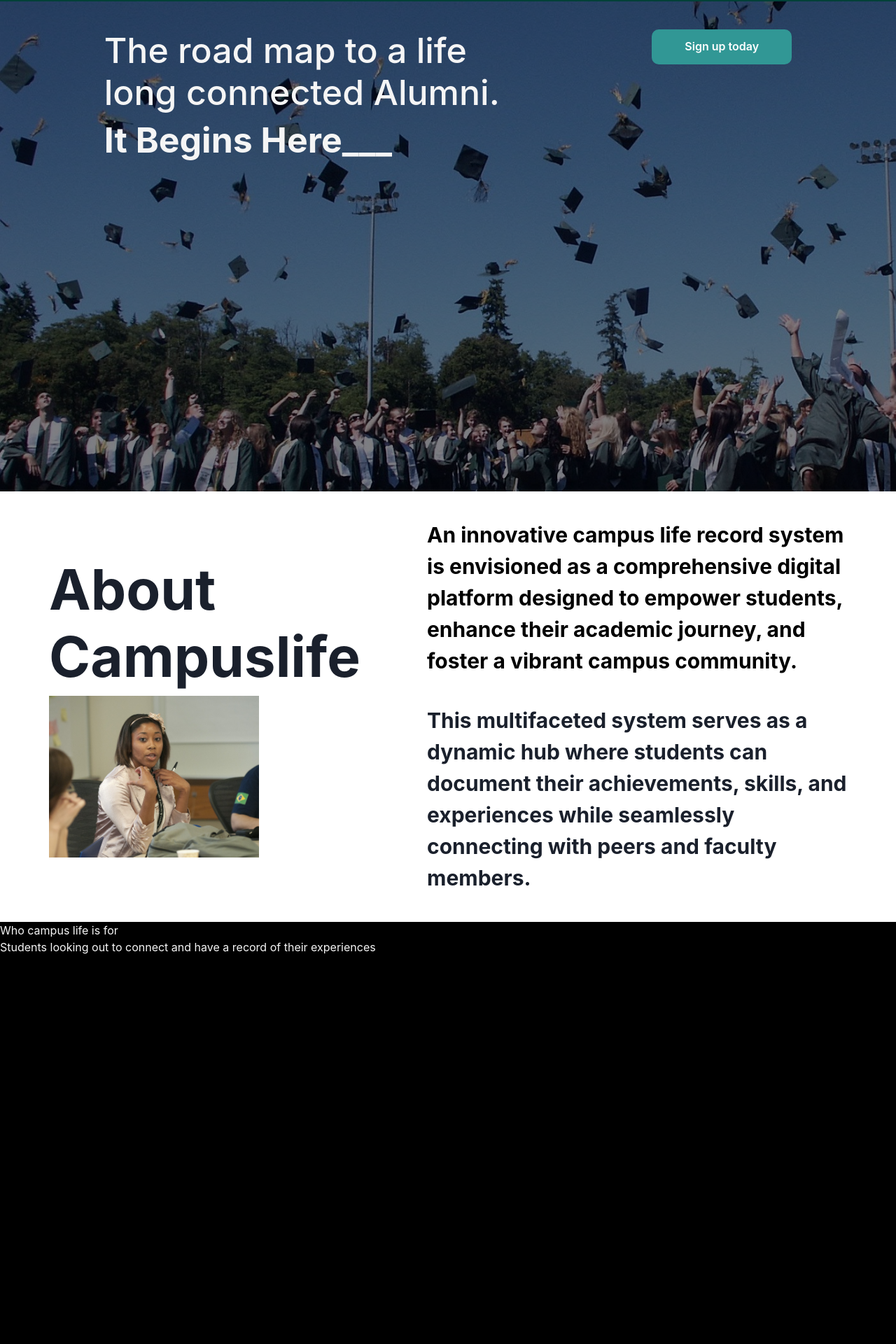
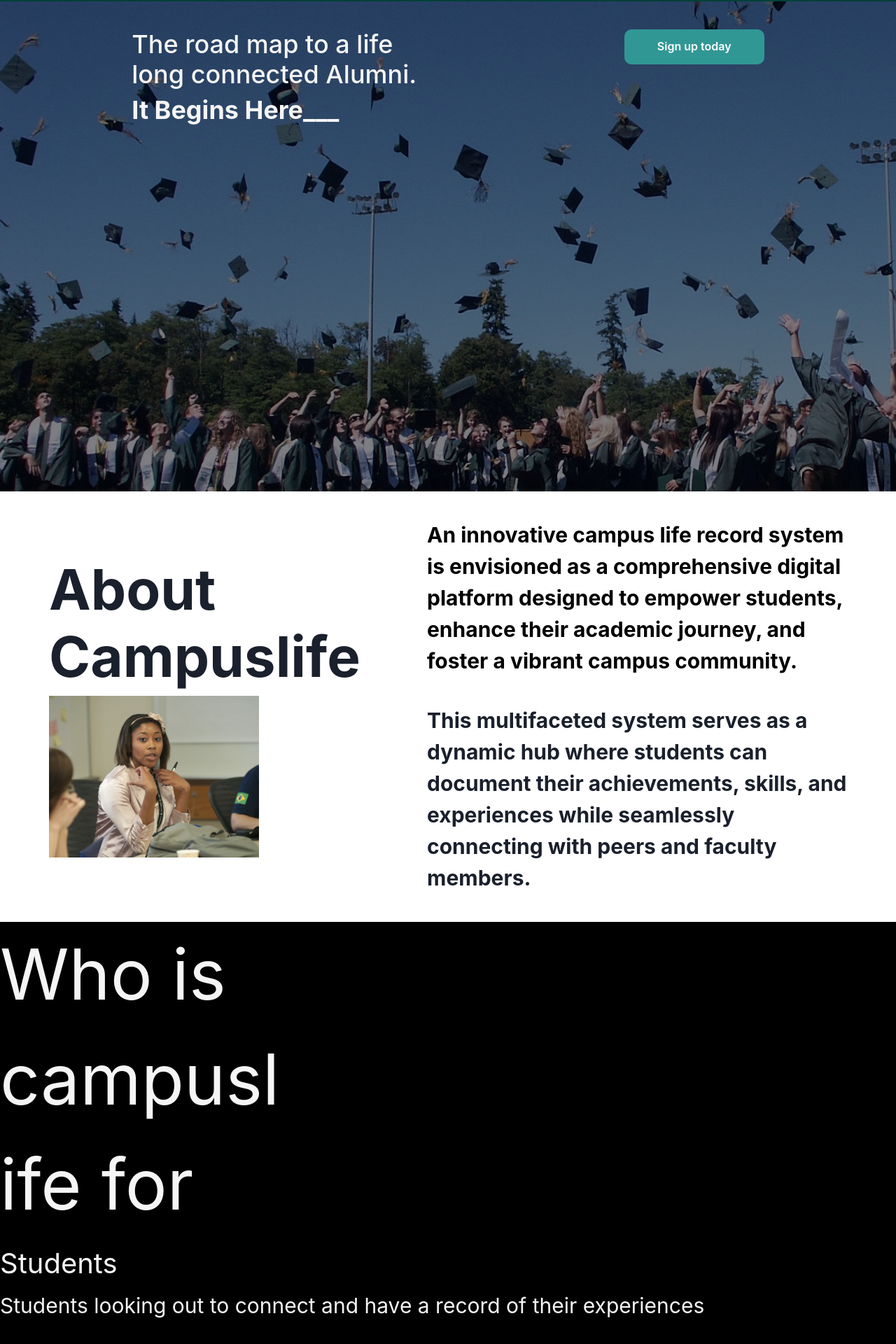
Before and after one commit to jahrulezfrancis/campus-life, a React (Vite) app: page / in a window 1280 px wide. Shown: the part 738-2658 px from the top of the page at 70% size. Built offline with nearby package versions, Linux system fonts and the light colour scheme; no server answers.

Commit message:
Adding content and updating responsive

```diff
--- a/src/Components/Pages/LandingPage/Homepage.tsx
+++ b/src/Components/Pages/LandingPage/Homepage.tsx
@@ -1,4 +1,4 @@
-import { Box, Heading, Spacer, Flex, Text, Stack, Center } from "@chakra-ui/react";
+import { Box, Heading, Flex, Text, Stack, useMediaQuery, } from "@chakra-ui/react";
 import LandingPageHeader from "./Header";
 import AboutSection from "./AboutSection";
 import BackgroundImage from "../../../assets/graduating-students.jpg"
@@ -6,15 +6,16 @@ import SolidButton from "../../Sections/Buttons/SolidButton";
 
 
 export default function HomePage() {
+    const [isMobile] = useMediaQuery("(max-width: 650px)")
     return (
         <Box>
             <LandingPageHeader />
             <section>
                 <Box color="whitesmoke" background="rgba(0, 5, 10 0.5)" backgroundSize="cover" bgImage={BackgroundImage} height={700}>
-                    <Flex p={10} align="flex-start" justify="space-around" height="100%" background="rgba(0, 0, 10, 0.5)">
-                        <Stack>
-                            <Heading fontWeight="500" fontSize={50} as="h3">The road map to a life <br /> long connected Alumni.</Heading>
-                            <Heading textTransform="capitalize" fontSize={50}>It begins <strong>here___</strong></Heading>
+                    <Flex p={10} wrap="wrap" align="flex-start" justify="space-around" height="100%" background="rgba(0, 0, 10, 0.5)">
+                        <Stack fontSize={isMobile ? 30 : 50}>
+                            <Heading fontWeight="500">The road map to a life <br /> long connected Alumni.</Heading>
+                            <Heading textTransform="capitalize">It begins <strong>here___</strong></Heading>
                         </Stack>
                         <SolidButton buttonText="Sign up today" />
                     </Flex>
@@ -24,9 +25,12 @@ export default function HomePage() {
                 <AboutSection />
             </section>
             <section>
-                <Box bg="#000000" h={"700px"}>
-                    <Text color="whitesmoke">Who campus life is for</Text>
-                    <Text color="whitesmoke">Students looking out to connect and have a record of their experiences</Text>
+                <Box color="whitesmoke" bg="#000000" h={"700px"}>
+                    <Stack>
+                        <Text width={isMobile ? "300px" : "400px"} fontSize={isMobile ? 50 : 100}>Who is campuslife for</Text>
+                        <Text fontSize={40}>Students</Text>
+                        <Text fontSize={30}>Students looking out to connect and have a record of their experiences</Text>
+                    </Stack>
                 </Box>
             </section>
         </Box>
```
